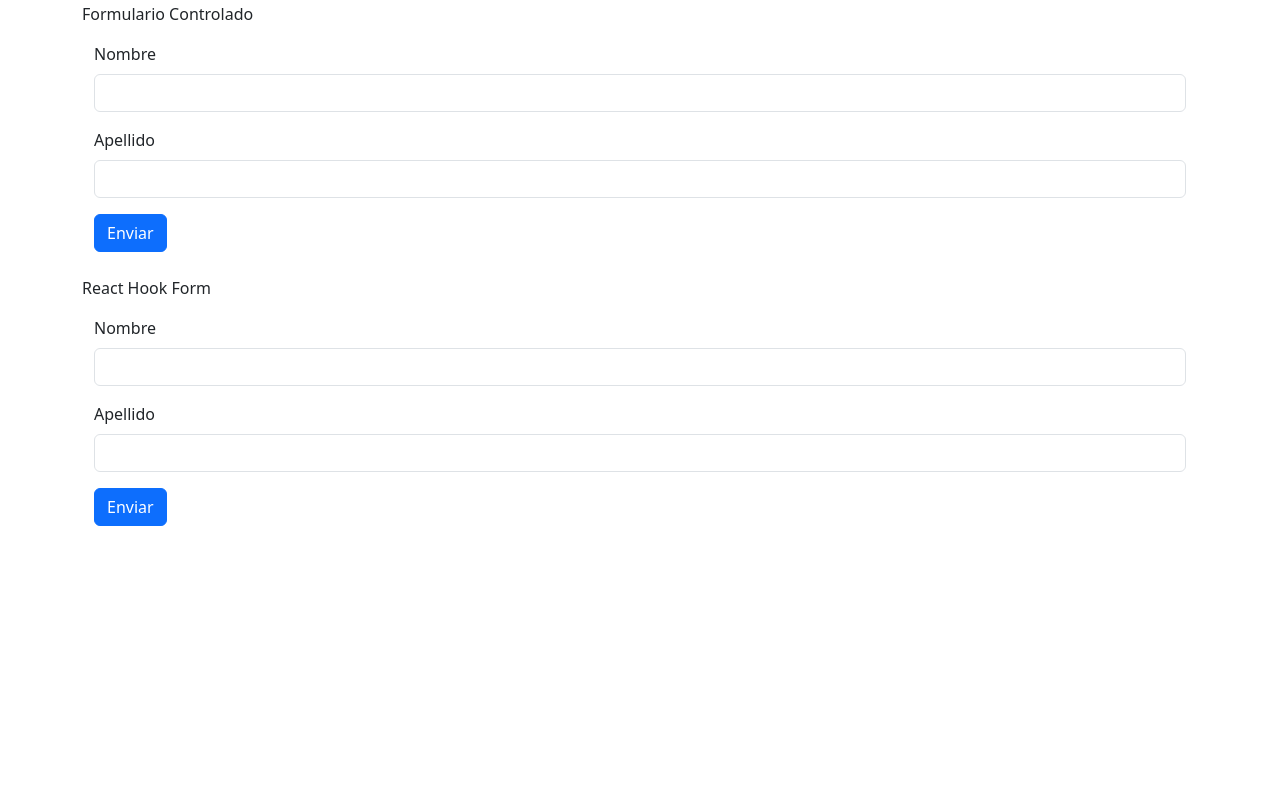
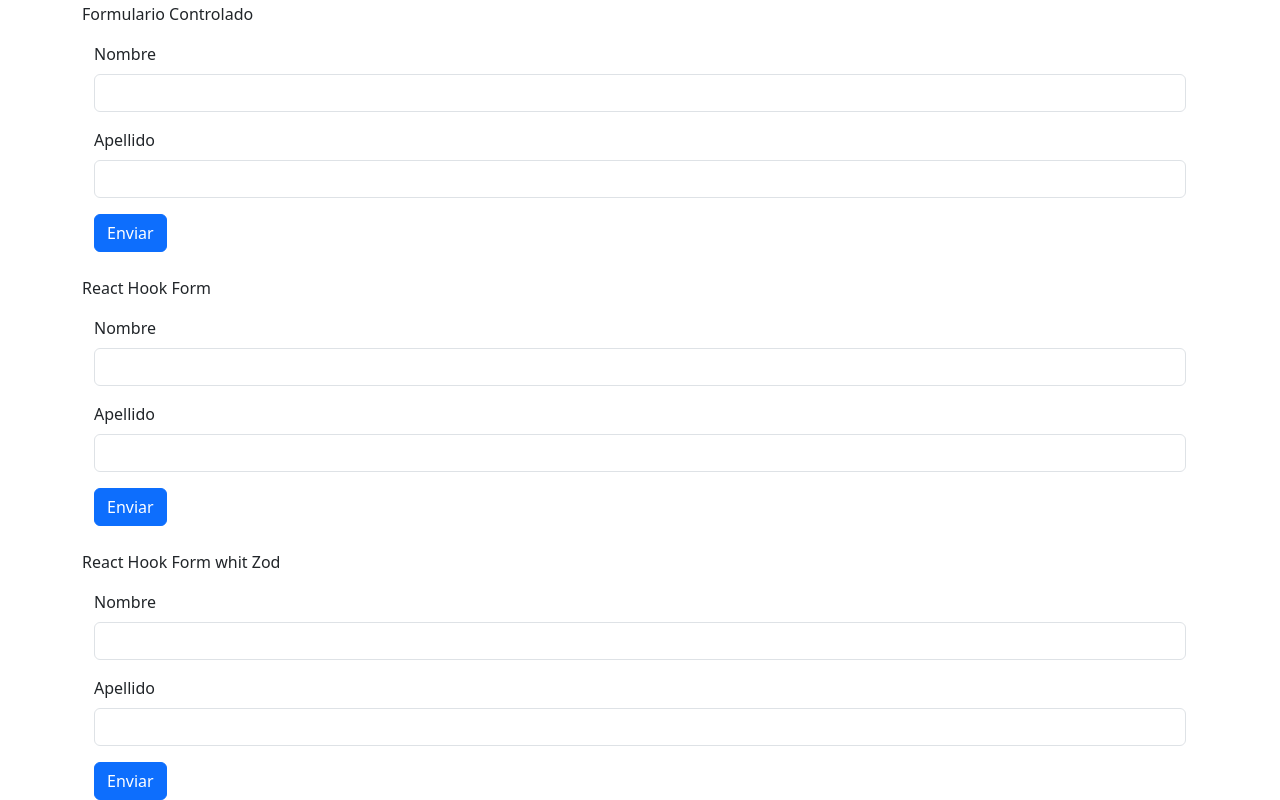
Before and after one commit to manuelparra/ultimate-react, a React (Vite) app in the folder 05-Formularios/react-app/: page / in a window 1280 px wide. Shown: the part 296-1096 px from the top of the page. Before the commit the page ends 824 px from the top, so only its background shows below. Built offline with nearby package versions, Linux system fonts and the light colour scheme.

Commit message:
Formularios -> 09 - Primeros pasos con Zod

```diff
--- a/05-Formularios/react-app/package.json
+++ b/05-Formularios/react-app/package.json
@@ -13,7 +13,8 @@
     "bootstrap": "5.3.3",
     "react": "^18.3.1",
     "react-dom": "^18.3.1",
-    "react-hook-form": "^7.52.1"
+    "react-hook-form": "^7.52.1",
+    "zod": "^3.23.8"
   },
   "devDependencies": {
     "@types/react": "^18.3.3",
--- a/05-Formularios/react-app/src/App.tsx
+++ b/05-Formularios/react-app/src/App.tsx
@@ -1,6 +1,7 @@
 import FormUncontrolled from "./components/FormUncontrolled";
 import FormControlled from "./components/FormControlled";
 import FormReactHookForm from "./components/FormReactHookForm";
+import FormReactHookFormZod from "./components/FormReactHookFormZod";
 
 function App() {
   return (
@@ -23,6 +24,12 @@ function App() {
       <div className="container-fluid">
         <FormReactHookForm />
       </div>
+      <div className="mt-4">
+        <p>React Hook Form whit Zod</p>
+      </div>
+      <div className="container-fluid">
+        <FormReactHookFormZod />
+      </div>
     </div>
   );
 }
--- /dev/null
+++ b/05-Formularios/react-app/src/components/FormReactHookFormZod.tsx
@@ -0,0 +1,60 @@
+import { useForm } from "react-hook-form";
+import { userSchema } from "../schemas/user";
+
+type Props = {};
+
+type Form = {
+  name: string;
+  lastname: string;
+};
+
+function FormReactHookFormZod({}: Props) {
+  const {
+    register,
+    handleSubmit,
+    formState: { errors },
+  } = useForm<Form>();
+
+  const onSubmit = (data: Form) => {
+    try {
+      const x = userSchema.parse(data);
+      console.log("estoy imprimiendo zod error");
+      console.log(x);
+    } catch (e) {
+      console.log("estoy imprimiendo el catch error");
+      console.log(e);
+    }
+
+    console.log(data);
+  };
+
+  return (
+    <form onSubmit={handleSubmit(onSubmit)}>
+      <div className="mb-3">
+        <label htmlFor="name" className="form-label">
+          Nombre
+        </label>
+        <input
+          {...register("name")}
+          type="text"
+          id="name"
+          className="form-control"
+        />
+      </div>
+      <div className="mb-3">
+        <label htmlFor="lastname" className="form-label">
+          Apellido
+        </label>
+        <input
+          {...register("lastname")}
+          type="text"
+          id="lastname"
+          className="form-control"
+        />
+      </div>
+      <button className="btn btn-primary">Enviar</button>
+    </form>
+  );
+}
+
+export default FormReactHookFormZod;
--- /dev/null
+++ b/05-Formularios/react-app/src/schemas/user.ts
@@ -0,0 +1,10 @@
+import { z } from "zod";
+
+export const userSchema = z.object({
+  name: z
+    .string({ required_error: "El nombre es requerido." })
+    .min(3, { message: "La longitud mínima es 3." }),
+  lastname: z
+    .string({ required_error: "El apellido es requerido." })
+    .min(3, { message: "La longitud mínima es 3." }),
+});
```
Also changed, not shown: 1 other file (tests, documents, lock files or other folders).
